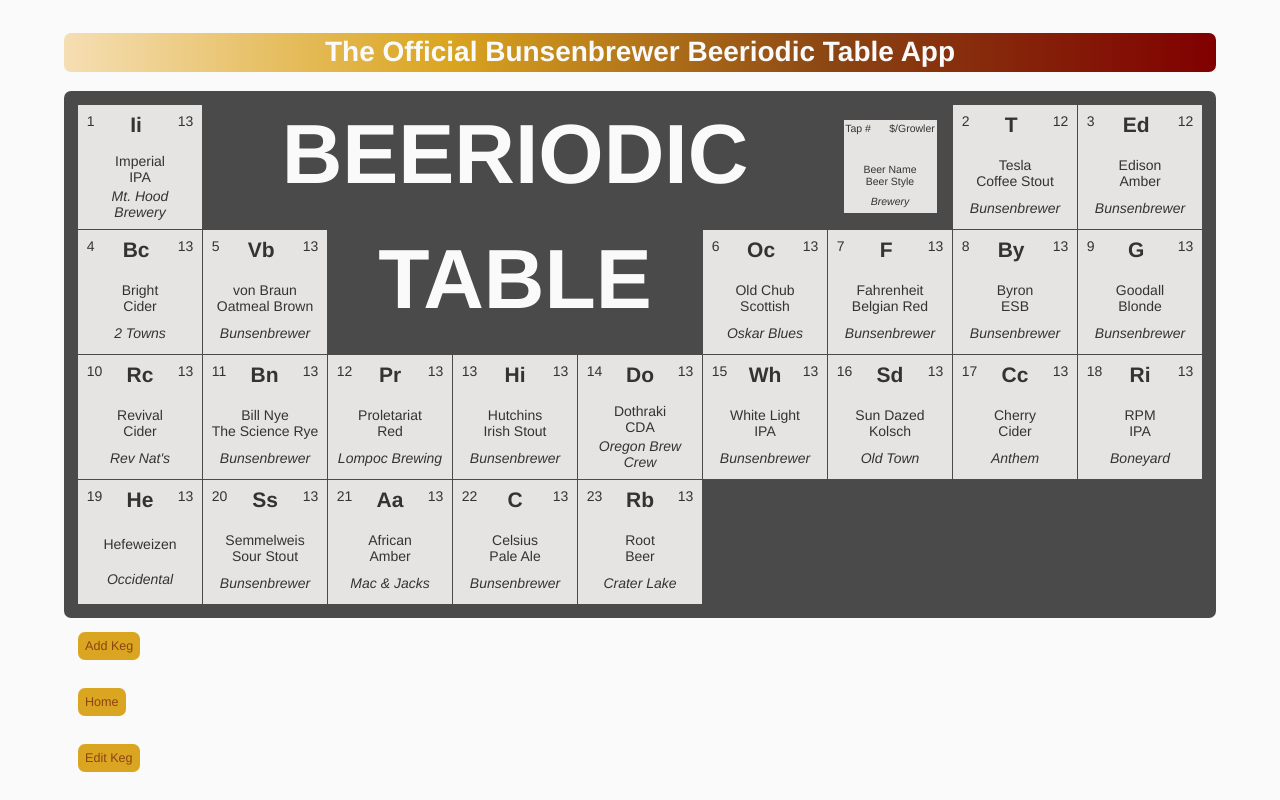
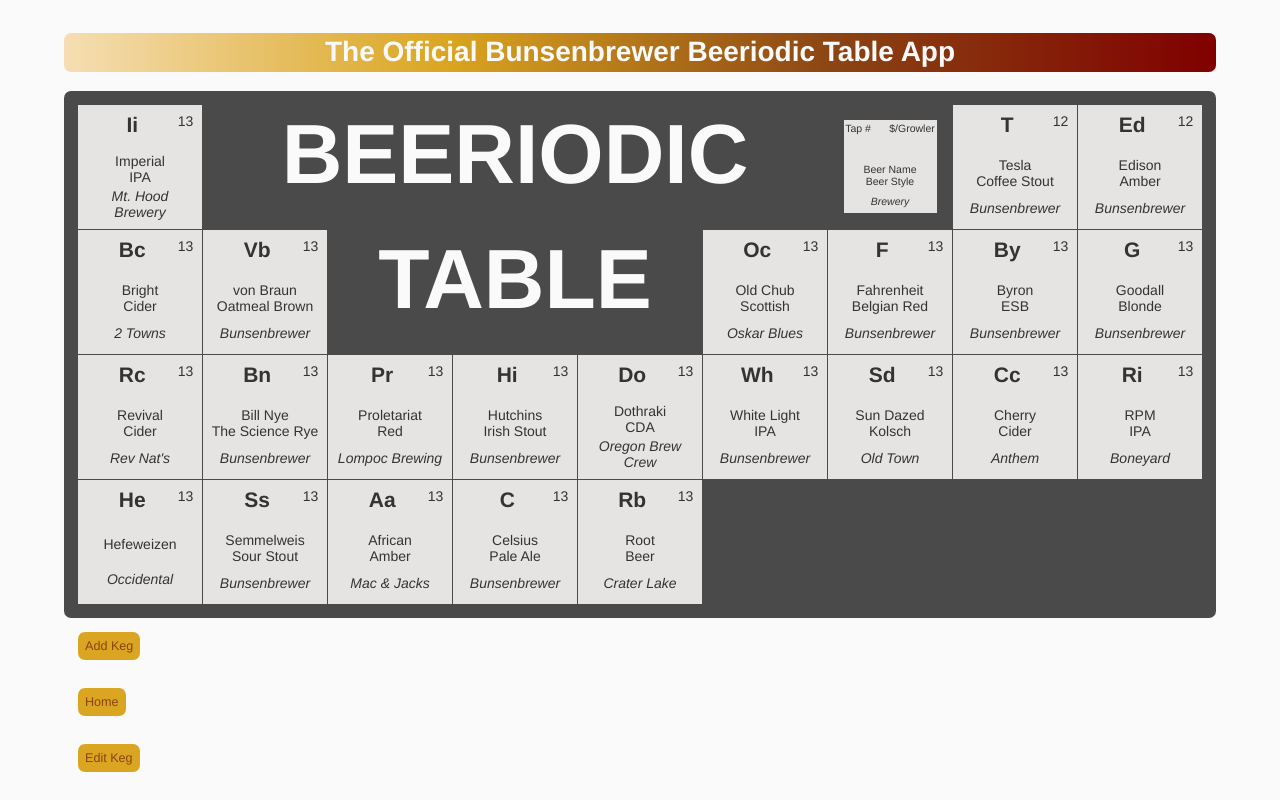
Before and after one commit to gearjosh/beeriodic-table, a React app: page / in a window 1280 px wide. Built offline with nearby package versions, Linux system fonts and the light colour scheme.

Commit message:
remove keglist array, update map function

```diff
--- a/src/components/BeeriodicGrid.jsx
+++ b/src/components/BeeriodicGrid.jsx
@@ -7,219 +7,219 @@ import TitleBeeriodic from './TitleBeeriodic';
 import TitleTable from './TitleTable';
 import LegendCell from './LegendCell';
 
-const state = {
-  masterKegList: [
-    {
-      tapNumber: '1',
-      abbreviation: 'Ii',
-      growlerPrice: '13',
-      beerName: 'Imperial',
-      beerStyle: 'IPA',
-      brewery: 'Mt. Hood Brewery',
-      pintsLeft: '44',
-    },
-    {
-      tapNumber: '2',
-      abbreviation: 'T',
-      growlerPrice: '12',
-      beerName: 'Tesla',
-      beerStyle: 'Coffee Stout',
-      brewery: 'Bunsenbrewer',
-      pintsLeft: '100',
-    },
-    {
-      tapNumber: '3',
-      abbreviation: 'Ed',
-      growlerPrice: '12',
-      beerName: 'Edison',
-      beerStyle: 'Amber',
-      brewery: 'Bunsenbrewer',
-      pintsLeft: '66',
-    },
-    {
-      tapNumber: '4',
-      abbreviation: 'Bc',
-      growlerPrice: '13',
-      beerName: 'Bright',
-      beerStyle: 'Cider',
-      brewery: '2 Towns',
-      pintsLeft: '100',
-    },
-    {
-      tapNumber: '5',
-      abbreviation: 'Vb',
-      growlerPrice: '13',
-      beerName: 'von Braun',
-      beerStyle: 'Oatmeal Brown',
-      brewery: 'Bunsenbrewer',
-      pintsLeft: '32',
-    },
-    {
-      tapNumber: '6',
-      abbreviation: 'Oc',
-      growlerPrice: '13',
-      beerName: 'Old Chub',
-      beerStyle: 'Scottish',
-      brewery: 'Oskar Blues',
-      pintsLeft: '31',
-    },
-    {
-      tapNumber: '7',
-      abbreviation: 'F',
-      growlerPrice: '13',
-      beerName: 'Fahrenheit',
-      beerStyle: 'Belgian Red',
-      brewery: 'Bunsenbrewer',
-      pintsLeft: '87',
-    },
-    {
-      tapNumber: '8',
-      abbreviation: 'By',
-      growlerPrice: '13',
-      beerName: 'Byron',
-      beerStyle: 'ESB',
-      brewery: 'Bunsenbrewer',
-      pintsLeft: '47',
-    },
-    {
-      tapNumber: '9',
-      abbreviation: 'G',
-      growlerPrice: '13',
-      beerName: 'Goodall',
-      beerStyle: 'Blonde',
-      brewery: 'Bunsenbrewer',
-      pintsLeft: '32',
-    },
-    {
-      tapNumber: '10',
-      abbreviation: 'Rc',
-      growlerPrice: '13',
-      beerName: 'Revival',
-      beerStyle: 'Cider',
-      brewery: 'Rev Nat\'s',
-      pintsLeft: '8',
-    },
-    {
-      tapNumber: '11',
-      abbreviation: 'Bn',
-      growlerPrice: '13',
-      beerName: 'Bill Nye',
-      beerStyle: 'The Science Rye',
-      brewery: 'Bunsenbrewer',
-      pintsLeft: '100',
-    },
-    {
-      tapNumber: '12',
-      abbreviation: 'Pr',
-      growlerPrice: '13',
-      beerName: 'Proletariat',
-      beerStyle: 'Red',
-      brewery: 'Lompoc Brewing',
-      pintsLeft: '67',
-    },
-    {
-      tapNumber: '13',
-      abbreviation: 'Hi',
-      growlerPrice: '13',
-      beerName: 'Hutchins',
-      beerStyle: 'Irish Stout',
-      brewery: 'Bunsenbrewer',
-      pintsLeft: '121',
-    },
-    {
-      tapNumber: '14',
-      abbreviation: 'Do',
-      growlerPrice: '13',
-      beerName: 'Dothraki',
-      beerStyle: 'CDA',
-      brewery: 'Oregon Brew Crew',
-      pintsLeft: '31',
-    },
-    {
-      tapNumber: '15',
-      abbreviation: 'Wh',
-      growlerPrice: '13',
-      beerName: 'White Light',
-      beerStyle: 'IPA',
-      brewery: 'Bunsenbrewer',
-      pintsLeft: '114',
-    },
-    {
-      tapNumber: '16',
-      abbreviation: 'Sd',
-      growlerPrice: '13',
-      beerName: 'Sun Dazed',
-      beerStyle: 'Kolsch',
-      brewery: 'Old Town',
-      pintsLeft: '24',
-    },
-    {
-      tapNumber: '17',
-      abbreviation: 'Cc',
-      growlerPrice: '13',
-      beerName: 'Cherry',
-      beerStyle: 'Cider',
-      brewery: 'Anthem',
-      pintsLeft: '84',
-    },
-    {
-      tapNumber: '18',
-      abbreviation: 'Ri',
-      growlerPrice: '13',
-      beerName: 'RPM',
-      beerStyle: 'IPA',
-      brewery: 'Boneyard',
-      pintsLeft: '23',
-    },
-    {
-      tapNumber: '19',
-      abbreviation: 'He',
-      growlerPrice: '13',
-      beerName: 'Hefeweizen',
-      beerStyle: '',
-      brewery: 'Occidental',
-      pintsLeft: '99',
-    },
-    {
-      tapNumber: '20',
-      abbreviation: 'Ss',
-      growlerPrice: '13',
-      beerName: 'Semmelweis',
-      beerStyle: 'Sour Stout',
-      brewery: 'Bunsenbrewer',
-      pintsLeft: '61',
-    },
-    {
-      tapNumber: '21',
-      abbreviation: 'Aa',
-      growlerPrice: '13',
-      beerName: 'African',
-      beerStyle: 'Amber',
-      brewery: 'Mac & Jacks',
-      pintsLeft: '56',
-    },
-    {
-      tapNumber: '22',
-      abbreviation: 'C',
-      growlerPrice: '13',
-      beerName: 'Celsius',
-      beerStyle: 'Pale Ale',
-      brewery: 'Bunsenbrewer',
-      pintsLeft: '98',
-    },
-    {
-      tapNumber: '23',
-      abbreviation: 'Rb',
-      growlerPrice: '13',
-      beerName: 'Root',
-      beerStyle: 'Beer',
-      brewery: 'Crater Lake',
-      pintsLeft: '34',
-    },
-  ]
-};
-
-const kegList = state.masterKegList;
+// const state = {
+//   masterKegList: [
+//     {
+//       tapNumber: '1',
+//       abbreviation: 'Ii',
+//       growlerPrice: '13',
+//       beerName: 'Imperial',
+//       beerStyle: 'IPA',
+//       brewery: 'Mt. Hood Brewery',
+//       pintsLeft: '44',
+//     },
+//     {
+//       tapNumber: '2',
+//       abbreviation: 'T',
+//       growlerPrice: '12',
+//       beerName: 'Tesla',
+//       beerStyle: 'Coffee Stout',
+//       brewery: 'Bunsenbrewer',
+//       pintsLeft: '100',
+//     },
+//     {
+//       tapNumber: '3',
+//       abbreviation: 'Ed',
+//       growlerPrice: '12',
+//       beerName: 'Edison',
+//       beerStyle: 'Amber',
+//       brewery: 'Bunsenbrewer',
+//       pintsLeft: '66',
+//     },
+//     {
+//       tapNumber: '4',
+//       abbreviation: 'Bc',
+//       growlerPrice: '13',
+//       beerName: 'Bright',
+//       beerStyle: 'Cider',
+//       brewery: '2 Towns',
+//       pintsLeft: '100',
+//     },
+//     {
+//       tapNumber: '5',
+//       abbreviation: 'Vb',
+//       growlerPrice: '13',
+//       beerName: 'von Braun',
+//       beerStyle: 'Oatmeal Brown',
+//       brewery: 'Bunsenbrewer',
+//       pintsLeft: '32',
+//     },
+//     {
+//       tapNumber: '6',
+//       abbreviation: 'Oc',
+//       growlerPrice: '13',
+//       beerName: 'Old Chub',
+//       beerStyle: 'Scottish',
+//       brewery: 'Oskar Blues',
+//       pintsLeft: '31',
+//     },
+//     {
+//       tapNumber: '7',
+//       abbreviation: 'F',
+//       growlerPrice: '13',
+//       beerName: 'Fahrenheit',
+//       beerStyle: 'Belgian Red',
+//       brewery: 'Bunsenbrewer',
+//       pintsLeft: '87',
+//     },
+//     {
+//       tapNumber: '8',
+//       abbreviation: 'By',
+//       growlerPrice: '13',
+//       beerName: 'Byron',
+//       beerStyle: 'ESB',
+//       brewery: 'Bunsenbrewer',
+//       pintsLeft: '47',
+//     },
+//     {
+//       tapNumber: '9',
+//       abbreviation: 'G',
+//       growlerPrice: '13',
+//       beerName: 'Goodall',
+//       beerStyle: 'Blonde',
+//       brewery: 'Bunsenbrewer',
+//       pintsLeft: '32',
+//     },
+//     {
+//       tapNumber: '10',
+//       abbreviation: 'Rc',
+//       growlerPrice: '13',
+//       beerName: 'Revival',
+//       beerStyle: 'Cider',
+//       brewery: 'Rev Nat\'s',
+//       pintsLeft: '8',
+//     },
+//     {
+//       tapNumber: '11',
+//       abbreviation: 'Bn',
+//       growlerPrice: '13',
+//       beerName: 'Bill Nye',
+//       beerStyle: 'The Science Rye',
+//       brewery: 'Bunsenbrewer',
+//       pintsLeft: '100',
+//     },
+//     {
+//       tapNumber: '12',
+//       abbreviation: 'Pr',
+//       growlerPrice: '13',
+//       beerName: 'Proletariat',
+//       beerStyle: 'Red',
+//       brewery: 'Lompoc Brewing',
+//       pintsLeft: '67',
+//     },
+//     {
+//       tapNumber: '13',
+//       abbreviation: 'Hi',
+//       growlerPrice: '13',
+//       beerName: 'Hutchins',
+//       beerStyle: 'Irish Stout',
+//       brewery: 'Bunsenbrewer',
+//       pintsLeft: '121',
+//     },
+//     {
+//       tapNumber: '14',
+//       abbreviation: 'Do',
+//       growlerPrice: '13',
+//       beerName: 'Dothraki',
+//       beerStyle: 'CDA',
+//       brewery: 'Oregon Brew Crew',
+//       pintsLeft: '31',
+//     },
+//     {
+//       tapNumber: '15',
+//       abbreviation: 'Wh',
+//       growlerPrice: '13',
+//       beerName: 'White Light',
+//       beerStyle: 'IPA',
+//       brewery: 'Bunsenbrewer',
+//       pintsLeft: '114',
+//     },
+//     {
+//       tapNumber: '16',
+//       abbreviation: 'Sd',
+//       growlerPrice: '13',
+//       beerName: 'Sun Dazed',
+//       beerStyle: 'Kolsch',
+//       brewery: 'Old Town',
+//       pintsLeft: '24',
+//     },
+//     {
+//       tapNumber: '17',
+//       abbreviation: 'Cc',
+//       growlerPrice: '13',
+//       beerName: 'Cherry',
+//       beerStyle: 'Cider',
+//       brewery: 'Anthem',
+//       pintsLeft: '84',
+//     },
+//     {
+//       tapNumber: '18',
+//       abbreviation: 'Ri',
+//       growlerPrice: '13',
+//       beerName: 'RPM',
+//       beerStyle: 'IPA',
+//       brewery: 'Boneyard',
+//       pintsLeft: '23',
+//     },
+//     {
+//       tapNumber: '19',
+//       abbreviation: 'He',
+//       growlerPrice: '13',
+//       beerName: 'Hefeweizen',
+//       beerStyle: '',
+//       brewery: 'Occidental',
+//       pintsLeft: '99',
+//     },
+//     {
+//       tapNumber: '20',
+//       abbreviation: 'Ss',
+//       growlerPrice: '13',
+//       beerName: 'Semmelweis',
+//       beerStyle: 'Sour Stout',
+//       brewery: 'Bunsenbrewer',
+//       pintsLeft: '61',
+//     },
+//     {
+//       tapNumber: '21',
+//       abbreviation: 'Aa',
+//       growlerPrice: '13',
+//       beerName: 'African',
+//       beerStyle: 'Amber',
+//       brewery: 'Mac & Jacks',
+//       pintsLeft: '56',
+//     },
+//     {
+//       tapNumber: '22',
+//       abbreviation: 'C',
+//       growlerPrice: '13',
+//       beerName: 'Celsius',
+//       beerStyle: 'Pale Ale',
+//       brewery: 'Bunsenbrewer',
+//       pintsLeft: '98',
+//     },
+//     {
+//       tapNumber: '23',
+//       abbreviation: 'Rb',
+//       growlerPrice: '13',
+//       beerName: 'Root',
+//       beerStyle: 'Beer',
+//       brewery: 'Crater Lake',
+//       pintsLeft: '34',
+//     },
+//   ]
+// };
+//
+// const kegList = state.masterKegList;
 
 function BeeriodicGrid(props) {
   return (
@@ -249,18 +249,30 @@ function BeeriodicGrid(props) {
         <TitleBeeriodic/>
         <TitleTable className="subtitle"/>
         <LegendCell/>
-        {kegList.map((keg, index) =>
-          <BeeriodicCell
-            tapNumber={keg.tapNumber}
+        {Object.keys(props.keglist).map((tapId) => {
+          let keg = props.keglist[tapId];
+
+          return <BeeriodicCell
+          tapId={tapId}
           abbreviation={keg.abbreviation}
           growlerPrice={keg.growlerPrice}
           beerName={keg.beerName}
           beerStyle={keg.beerStyle}
           brewery={keg.brewery}
           pintsLeft={keg.pintsLeft}
-            key={index}
-            onBeeriodicCellSelection={props.onBeeriodicCellSelection}/>
-        )}
+          key={tapId}
+          onBeeriodicCellSelection={props.onBeeriodicCellSelection}/>;
+        })}
+        {/* {Object.keys(props.ticketList).map(function(ticketId) {
+        var ticket = props.ticketList[ticketId];
+        return <Ticket names={ticket.names}
+        location={ticket.location}
+        issue={ticket.issue}
+        formattedWaitTime={ticket.formattedWaitTime}
+        currentRouterPath={props.currentRouterPath}
+        key={ticket.id}
+        onTicketSelection={props.onTicketSelection}/>;
+      })} */}
       </div>
       <Link to="/addkeg">
         <button className="button">Add Keg</button>
@@ -276,7 +288,8 @@ function BeeriodicGrid(props) {
 }
 
 BeeriodicGrid.propTypes = {
-  onBeeriodicCellSelection: PropTypes.func
-}
+  onBeeriodicCellSelection: PropTypes.func,
+  keglist: PropTypes.object
+};
 
 export default BeeriodicGrid;
```
Lines whose indentation alone changed are shown as unchanged.
